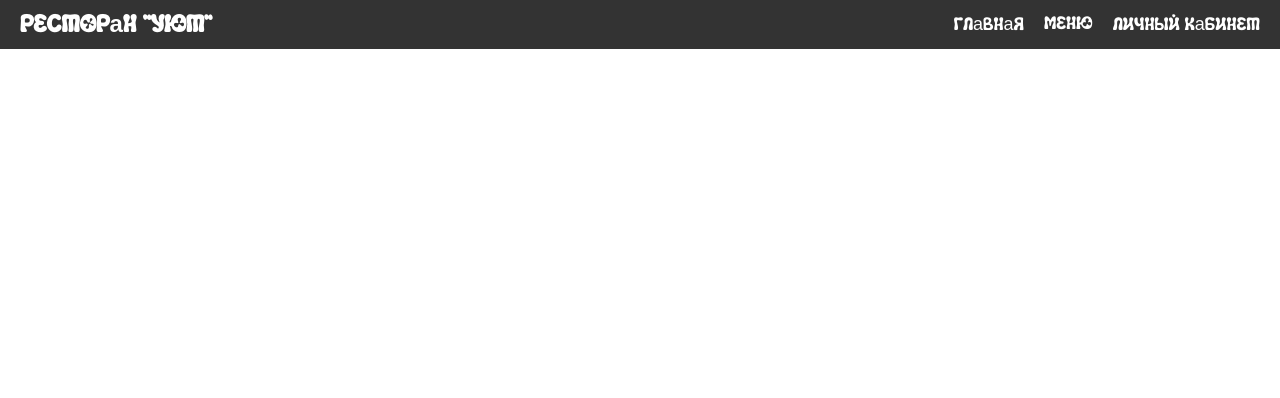
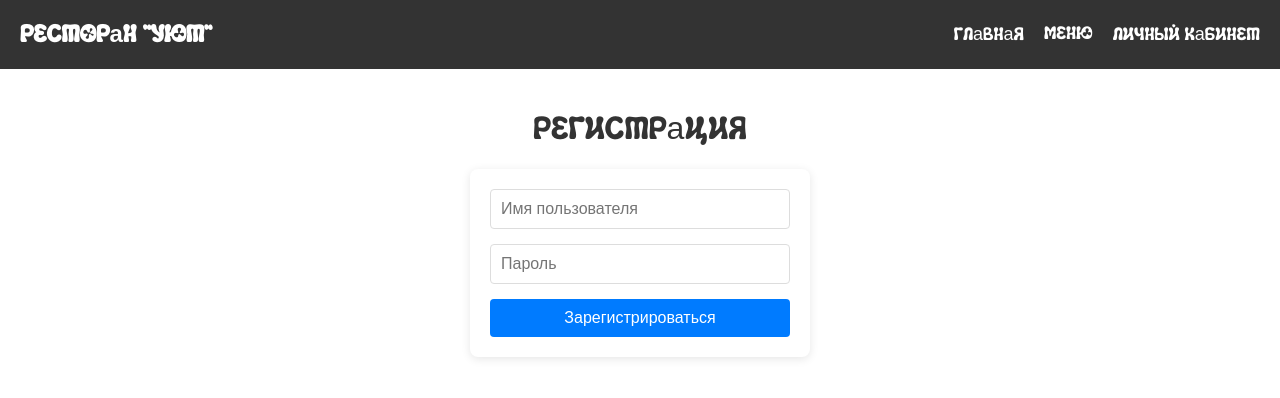
Before and after one commit to froleod/frontend-restaurant-app, a React (Create React App) app: page /register in a window 1280 px wide. Shown: the top 398 px of the page. Built offline with nearby package versions, Linux system fonts and the light colour scheme.

Commit message:
добавлены страницы авторизации регистрации, запросы к бэку

```diff
--- a/public/index.html
+++ b/public/index.html
@@ -24,7 +24,7 @@
       work correctly both with client-side routing and a non-root public URL.
       Learn how to configure a non-root public URL by running `npm run build`.
     -->
-    <title>React App</title>
+    <title>Ресторан "Уют"</title>
   </head>
   <body>
     <noscript>You need to enable JavaScript to run this app.</noscript>
--- a/src/App.js
+++ b/src/App.js
@@ -4,6 +4,9 @@ import Header from './components/Header';
 import HomePage from './components/HomePage';
 import MenuPage from './components/MenuPage';
 import ProfilePage from './components/ProfilePage';
+
+import RegisterPage from './components/RegisterPage';
+import LoginPage from './components/LoginPage';
 
 const App = () => {
     return (
@@ -13,6 +16,8 @@ const App = () => {
                 <Route path="/" element={<HomePage />} />
                 <Route path="/menu" element={<MenuPage />} />
                 <Route path="/profile" element={<ProfilePage />} />
+                <Route path="/register" element={<RegisterPage />} />
+                <Route path="/login" element={<LoginPage />} />
             </Routes>
         </Router>
     );
--- /dev/null
+++ b/src/components/LoginPage.js
@@ -0,0 +1,47 @@
+// LoginPage.js
+import React, { useState } from 'react';
+import { useNavigate } from 'react-router-dom';
+import '../styles/LoginPage.css'
+
+const LoginPage = () => {
+    const [username, setUsername] = useState('');
+    const [password, setPassword] = useState('');
+    const navigate = useNavigate();
+
+    const handleSubmit = async (e) => {
+        e.preventDefault();
+        const response = await fetch('http://localhost:8080/api/auth/login', {
+            method: 'POST',
+            headers: { 'Content-Type': 'application/json' },
+            body: JSON.stringify({ username, password }),
+        });
+        const data = await response.json();
+        if (response.ok) {
+            localStorage.setItem('token', data.token);
+            navigate('/profile');
+        }
+    };
+
+    return (
+        <div className="login-page">
+            <h1>Вход</h1>
+            <form onSubmit={handleSubmit}>
+                <input
+                    type="text"
+                    placeholder="Имя пользователя"
+                    value={username}
+                    onChange={(e) => setUsername(e.target.value)}
+                />
+                <input
+                    type="password"
+                    placeholder="Пароль"
+                    value={password}
+                    onChange={(e) => setPassword(e.target.value)}
+                />
+                <button type="submit">Войти</button>
+            </form>
+        </div>
+    );
+};
+
+export default LoginPage;
--- a/src/components/MenuPage.js
+++ b/src/components/MenuPage.js
@@ -1,14 +1,60 @@
-import React from 'react';
-import '../styles/menupage.css'; // Импортируем стили
+import React, { useEffect, useState } from 'react';
+import '../styles/menupage.css';
 
 const MenuPage = () => {
+    const [products, setProducts] = useState([]); // Состояние для хранения продуктов
+    const [loading, setLoading] = useState(true); // Состояние для отображения загрузки
+    const [error, setError] = useState(null); // Состояние для обработки ошибок
+
+    // Загрузка данных
+    useEffect(() => {
+        const fetchProducts = async () => {
+            try {
+                const response = await fetch('http://localhost:8080/api/products'); // Запрос на бэкенд
+                if (!response.ok) {
+                    throw new Error('Ошибка при загрузке данных');
+                }
+                const data = await response.json();
+                setProducts(data); // Сохраняем данные в состояние
+            } catch (error) {
+                setError(error.message); // Обрабатываем ошибку
+            } finally {
+                setLoading(false); // Завершаем загрузку
+            }
+        };
+
+        fetchProducts();
+    }, []);
+
+    // Отображение загрузки
+    if (loading) {
+        return <div className="menu-page">Загрузка...</div>;
+    }
+
+    // Отображение ошибки
+    if (error) {
+        return <div className="menu-page">Ошибка: {error}</div>;
+    }
+
+    if (products.length === 0) {
+        return <div className="menu-page">Меню пока пусто.</div>;
+    }
+
+    // Отображение данных
     return (
         <div className="menu-page">
             <h1>Наше меню</h1>
             <ul className="menu-list">
-                <li>Блюдо 1</li>
-                <li>Блюдо 2</li>
-                <li>Блюдо 3</li>
+                {products.map((product) => (
+                    <li key={product.name} className="menu-item">
+                        <img src={product.imageUrl} alt={product.name} className="product-image" />
+                        <div className="product-details">
+                            <h2>{product.name}</h2>
+                            <p>{product.description}</p>
+                            <p className="product-price">{product.price} ₽</p>
+                        </div>
+                    </li>
+                ))}
             </ul>
         </div>
     );
--- a/src/components/ProfilePage.js
+++ b/src/components/ProfilePage.js
@@ -1,11 +1,30 @@
-import React from 'react';
+import React, { useState } from 'react';
 import '../styles/profilepage.css'; // Импортируем стили
+import { useNavigate } from 'react-router-dom';
 
 const ProfilePage = () => {
+    const [isLoggedIn, setIsLoggedIn] = useState(false);
+    const navigate = useNavigate();
+
+    const handleRegister = () => {
+        navigate('/register');
+    };
+
+    const handleLogin = () => {
+        navigate('/login');
+    };
+
     return (
         <div className="profile-page">
             <h1>Личный кабинет</h1>
-            <p>Здесь вы можете управлять своими заказами и настройками.</p>
+            {isLoggedIn ? (
+                <p>Добро пожаловать!</p>
+            ) : (
+                <div>
+                    <button onClick={handleRegister}>Регистрация</button>
+                    <button onClick={handleLogin}>Войти</button>
+                </div>
+            )}
         </div>
     );
 };
--- /dev/null
+++ b/src/components/RegisterPage.js
@@ -0,0 +1,47 @@
+// RegisterPage.js
+import React, { useState } from 'react';
+import { useNavigate } from 'react-router-dom';
+import '../styles/RegisterPage.css'
+
+const RegisterPage = () => {
+    const [username, setUsername] = useState('');
+    const [password, setPassword] = useState('');
+    const navigate = useNavigate();
+
+    const handleSubmit = async (e) => {
+        e.preventDefault();
+        const response = await fetch('http://localhost:8080/api/auth/register', {
+            method: 'POST',
+            headers: { 'Content-Type': 'application/json' },
+            body: JSON.stringify({ username, password }),
+        });
+        const data = await response.json();
+        if (response.ok) {
+            localStorage.setItem('token', data.token);
+            navigate('/profile');
+        }
+    };
+
+    return (
+        <div className="register-page">
+            <h1>Регистрация</h1>
+            <form onSubmit={handleSubmit}>
+                <input
+                    type="text"
+                    placeholder="Имя пользователя"
+                    value={username}
+                    onChange={(e) => setUsername(e.target.value)}
+                />
+                <input
+                    type="password"
+                    placeholder="Пароль"
+                    value={password}
+                    onChange={(e) => setPassword(e.target.value)}
+                />
+                <button type="submit">Зарегистрироваться</button>
+            </form>
+        </div>
+    );
+};
+
+export default RegisterPage;
--- /dev/null
+++ b/src/styles/LoginPage.css
@@ -0,0 +1,46 @@
+.login-page {
+    display: flex;
+    flex-direction: column;
+    align-items: center;
+    justify-content: center;
+    padding: 20px;
+    text-align: center;
+}
+
+.login-page h1 {
+    font-size: 2rem;
+    margin-bottom: 20px;
+    color: #333;
+}
+
+.login-page form {
+    display: flex;
+    flex-direction: column;
+    gap: 15px;
+    width: 300px;
+    padding: 20px;
+    background-color: #fff;
+    border-radius: 8px;
+    box-shadow: 0 2px 10px rgba(0, 0, 0, 0.1);
+}
+
+.login-page input {
+    padding: 10px;
+    border: 1px solid #ddd;
+    border-radius: 4px;
+    font-size: 1rem;
+}
+
+.login-page button {
+    padding: 10px;
+    background-color: #007bff;
+    color: #fff;
+    border: none;
+    border-radius: 4px;
+    font-size: 1rem;
+    cursor: pointer;
+}
+
+.login-page button:hover {
+    background-color: #0056b3;
+}
--- /dev/null
+++ b/src/styles/RegisterPage.css
@@ -0,0 +1,46 @@
+.register-page {
+    display: flex;
+    flex-direction: column;
+    align-items: center;
+    justify-content: center;
+    padding: 20px;
+    text-align: center;
+}
+
+.register-page h1 {
+    font-size: 2rem;
+    margin-bottom: 20px;
+    color: #333;
+}
+
+.register-page form {
+    display: flex;
+    flex-direction: column;
+    gap: 15px;
+    width: 300px;
+    padding: 20px;
+    background-color: #fff;
+    border-radius: 8px;
+    box-shadow: 0 2px 10px rgba(0, 0, 0, 0.1);
+}
+
+.register-page input {
+    padding: 10px;
+    border: 1px solid #ddd;
+    border-radius: 4px;
+    font-size: 1rem;
+}
+
+.register-page button {
+    padding: 10px;
+    background-color: #007bff;
+    color: #fff;
+    border: none;
+    border-radius: 4px;
+    font-size: 1rem;
+    cursor: pointer;
+}
+
+.register-page button:hover {
+    background-color: #0056b3;
+}
--- a/src/styles/header.css
+++ b/src/styles/header.css
@@ -3,7 +3,7 @@
     display: flex;
     justify-content: space-between;
     align-items: center;
-    padding: 10px 20px;
+    padding: 20px 20px;
     background-color: #333;
     color: #fff;
 }
--- a/src/styles/menupage.css
+++ b/src/styles/menupage.css
@@ -18,3 +18,40 @@
     margin: 10px 0;
     color: #333;
 }
+
+.menu-item {
+    background-color: #f9f9f9;
+    border: 1px solid #ddd;
+    border-radius: 8px;
+    padding: 20px;
+    width: 300px;
+    text-align: left;
+}
+
+
+.product-image {
+    width: 100%;
+    height: auto;
+    border-radius: 8px;
+}
+
+.product-details {
+    margin-top: 10px;
+}
+
+.product-details h2 {
+    font-size: 1.5rem;
+    margin-bottom: 10px;
+}
+
+.product-details p {
+    font-size: 1rem;
+    color: #555;
+}
+
+.product-price {
+    font-size: 1.2rem;
+    font-weight: bold;
+    color: #333;
+    margin-top: 10px;
+}
--- a/src/styles/profilepage.css
+++ b/src/styles/profilepage.css
@@ -8,7 +8,23 @@
     margin-bottom: 20px;
 }
 
-.profile-page p {
-    font-size: 1.2rem;
-    color: #555;
+.profile-page h1 {
+    font-size: 2rem;
+    margin-bottom: 20px;
+    color: #333;
 }
+
+.profile-page button {
+    padding: 10px 20px;
+    margin: 10px;
+    background-color: #007bff;
+    color: #fff;
+    border: none;
+    border-radius: 4px;
+    font-size: 1rem;
+    cursor: pointer;
+}
+
+.profile-page button:hover {
+    background-color: #0056b3;
+}
```
Lines whose indentation alone changed are shown as unchanged.
